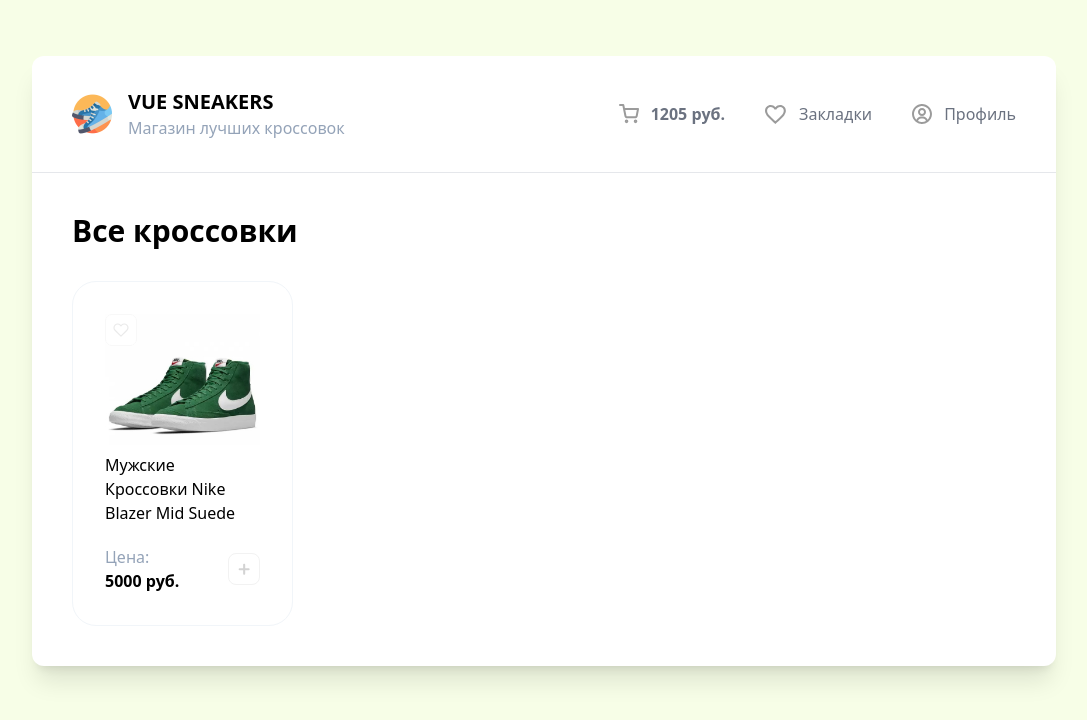
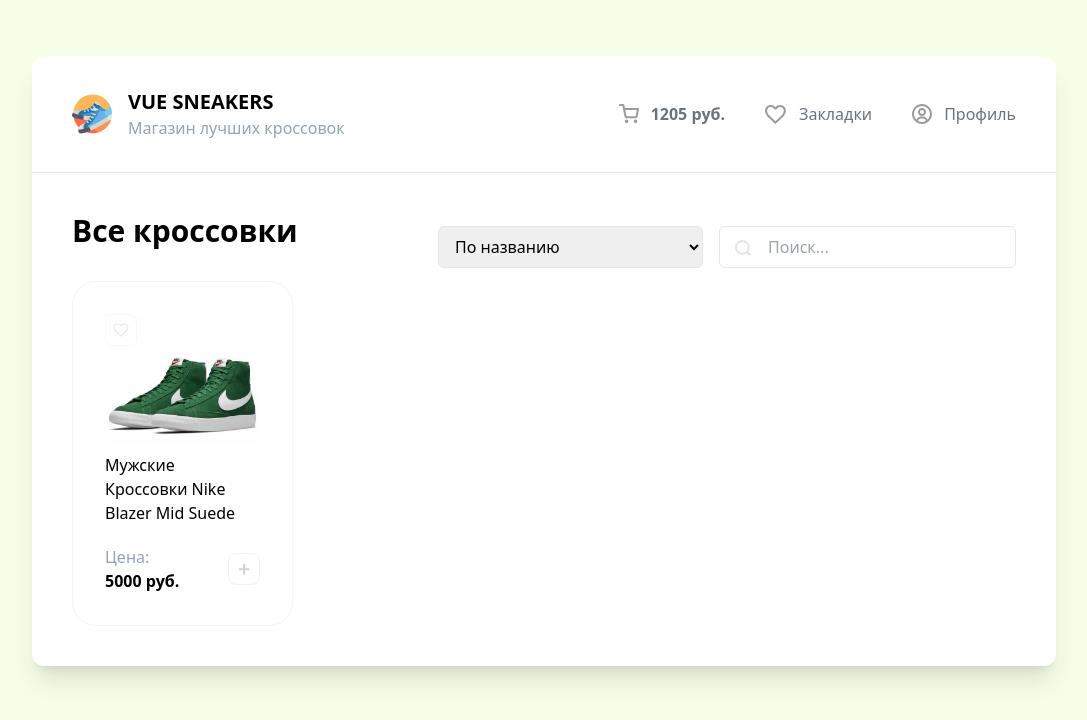
Before and after one commit to ArtemUplay/Vue-sneakers, a Vue app: page / in a window 1280 px wide. Shown: the top 720 px of the page, without its empty margins (96-1183 px from the left). Built offline with nearby package versions, Linux system fonts and the light colour scheme.

Commit message:
Created search and select

```diff
--- a/src/App.vue
+++ b/src/App.vue
@@ -10,7 +10,25 @@
     <Header />
 
     <main class="p-10">
-      <h2 class="text-3xl font-bold mb-8">Все кроссовки</h2>
+      <div class="flex justify-between items-center">
+        <h2 class="text-3xl font-bold mb-8">Все кроссовки</h2>
+
+        <div class="flex gap-4">
+          <select class="py-2 px-3 border rounded-md outline-none">
+            <option>По названию</option>
+            <option>По цене (сначала дешёвые)</option>
+            <option>По цене (сначала дорогие)</option>
+          </select>
+          <div class="relative">
+            <img class="absolute left-4 top-3.5 cursor-pointer" src="/search.svg" alt="Search" />
+            <input
+              class="border border-gray-200 rounded-md py-2 pl-12 pr-4 outline-none focus:border-gray-400"
+              type="text"
+              placeholder="Поиск..."
+            />
+          </div>
+        </div>
+      </div>
       <CardList />
     </main>
   </div>
```
